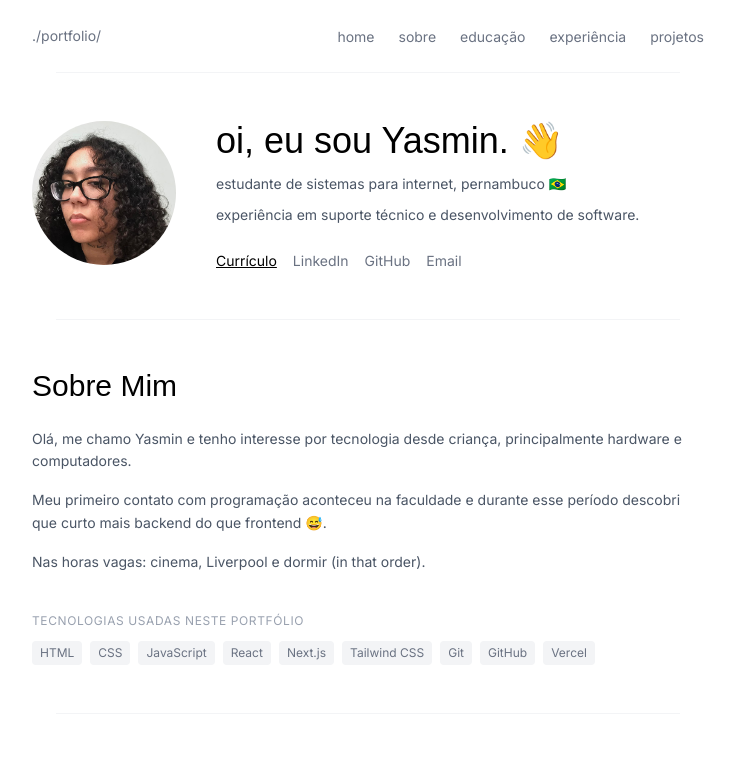
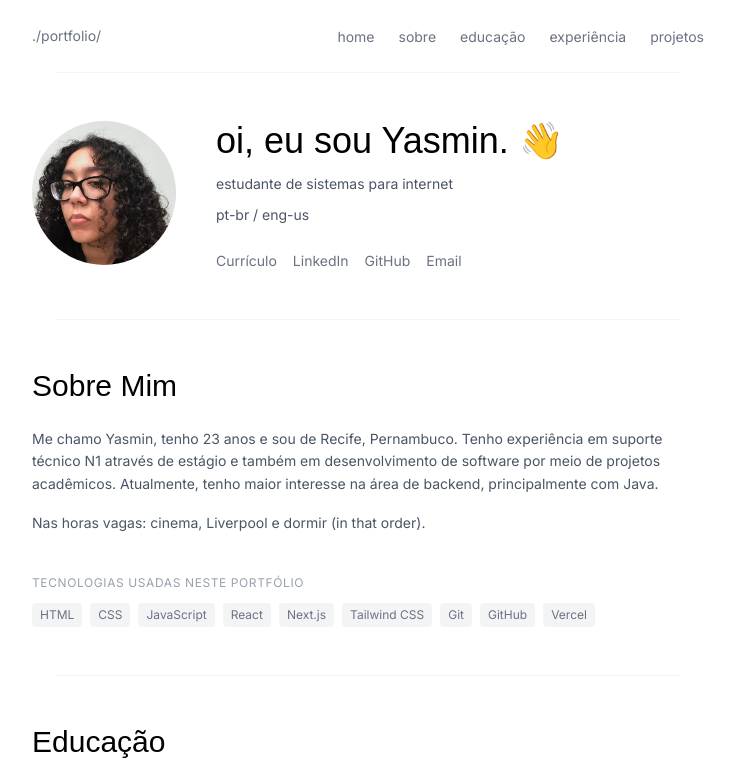
Before and after one commit to yasminmarcelly/prog-front-end, a Next.js app in the folder atvd-portfolio/: page / in a window 1280 px wide. Shown: the top 766 px of the page, without its empty margins (272-1007 px from the left). Built offline with nearby package versions, Linux system fonts and the light colour scheme; a web font is replaced by a local one.

Commit message:
style: altera estilização e textos das seções hero e about me

```diff
--- a/atvd-portfolio/src/components/ui/AboutMe.jsx
+++ b/atvd-portfolio/src/components/ui/AboutMe.jsx
@@ -10,10 +10,7 @@
 
         <div className="flex flex-col gap-4 text-sm text-gray-600 leading-relaxed mb-10">
           <p>
-           Olá, me chamo Yasmin e tenho interesse por tecnologia desde criança, principalmente hardware e computadores.
-          </p>
-          <p>
-           Meu primeiro contato com programação aconteceu na faculdade e durante esse período descobri que curto mais backend do que frontend 😅.
+           Me chamo Yasmin, tenho 23 anos e sou de Recife, Pernambuco. Tenho experiência em suporte técnico N1 através de estágio e também em desenvolvimento de software por meio de projetos acadêmicos. Atualmente, tenho maior interesse na área de backend, principalmente com Java.
           </p>
           <p>
             Nas horas vagas: cinema, Liverpool e dormir (in that order).
--- a/atvd-portfolio/src/components/ui/Hero.jsx
+++ b/atvd-portfolio/src/components/ui/Hero.jsx
@@ -13,14 +13,14 @@
               oi, eu sou Yasmin. 👋
             </h1>
             <p className="text-gray-600 text-sm leading-relaxed mb-2">
-              estudante de sistemas para internet, pernambuco 🇧🇷
+              estudante de sistemas para internet
             </p>
             <p className="text-gray-600 text-sm leading-relaxed mb-6">
-              experiência em suporte técnico e desenvolvimento de software.
+              pt-br / eng-us
             </p>
 
             <div className="flex gap-4 flex-wrap">
-              <a href="/YasminCV.pdf" className="text-sm text-black underline hover:text-gray-500">
+              <a href="/YasminCV.pdf" className="text-sm text-gray-500 hover:text-black">
                 Currículo
               </a>
               <a href="https://linkedin.com/in/yasminmarcelly" className="text-sm text-gray-500 hover:text-black">
```
